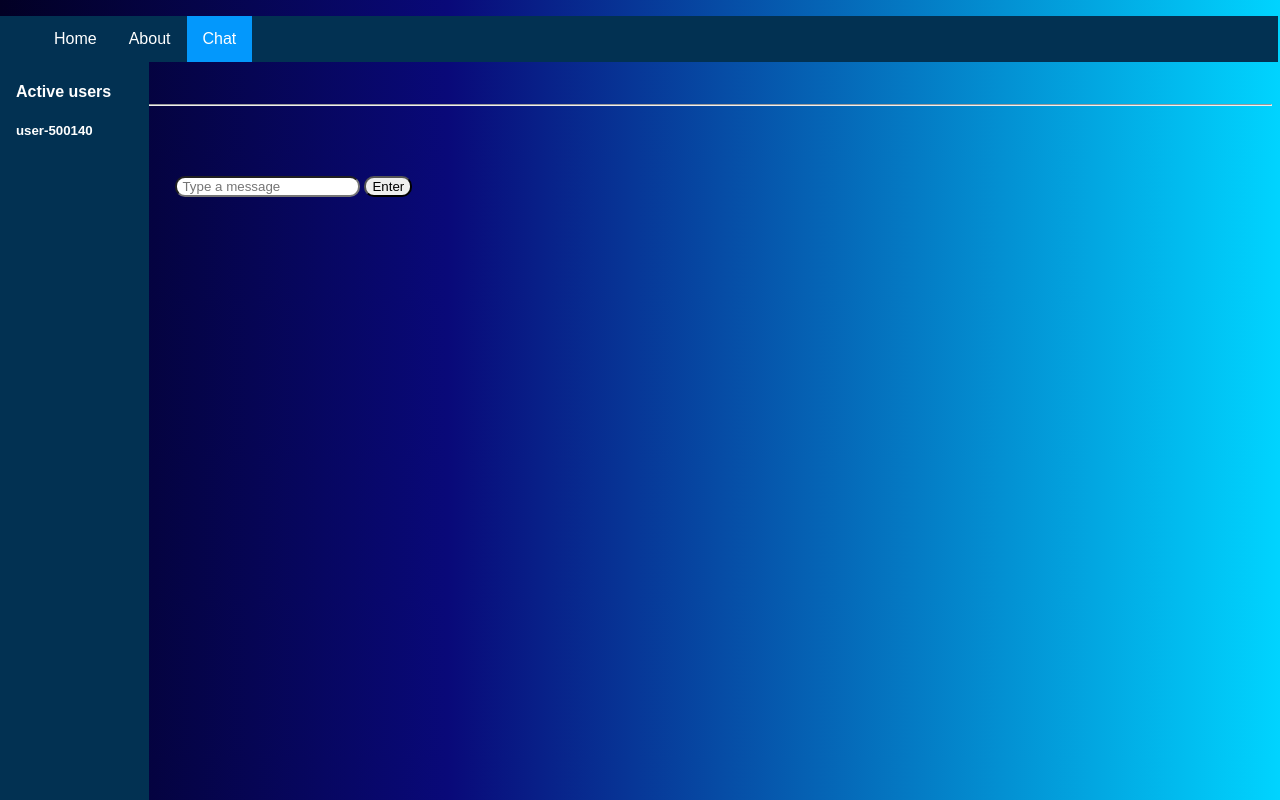
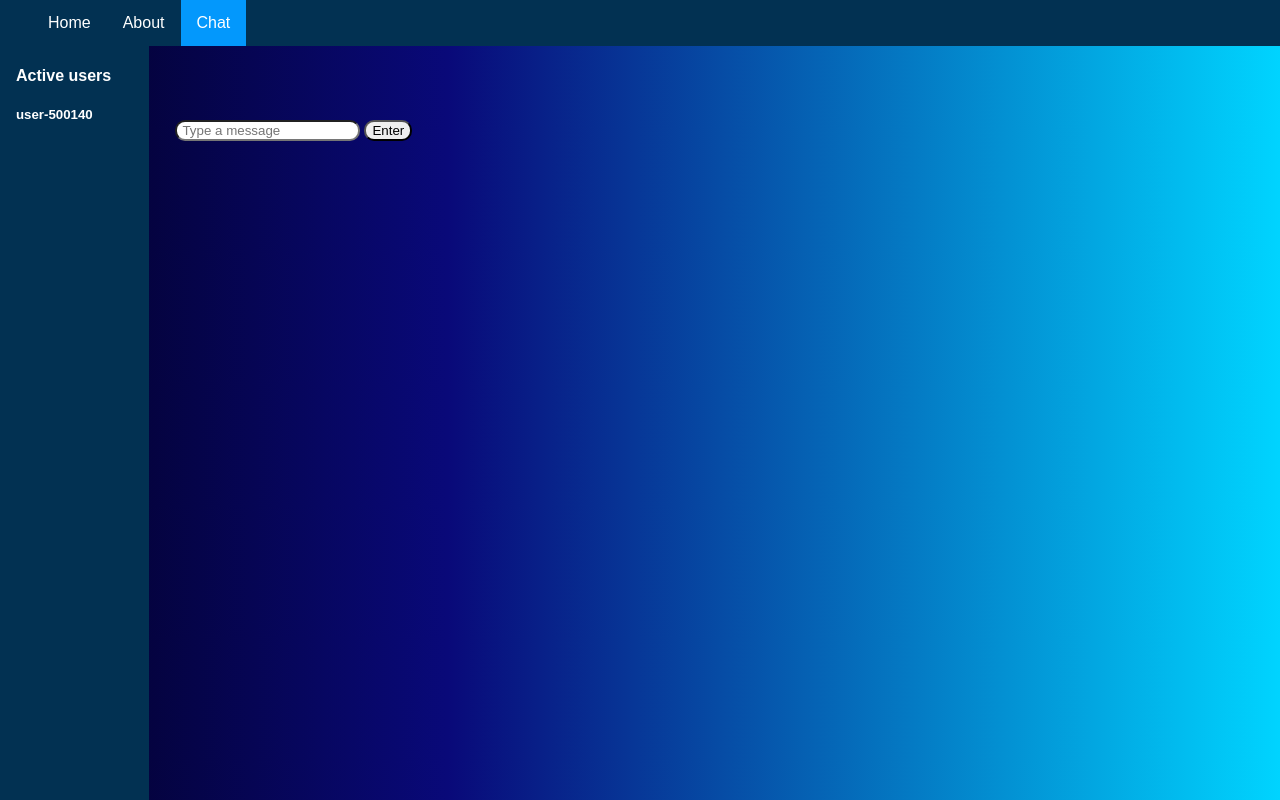
Before and after one commit to u09db23/CA4, a website: page ca4/public/chat.html in a window 1280 px wide. Drawn offline with nearby package versions, Linux system fonts and the light colour scheme; no server answers; a web font is replaced by a local one.

Commit message:
Fixed missing colour in chat page top corner

```diff
--- a/ca4/public/chat.html
+++ b/ca4/public/chat.html
@@ -13,7 +13,7 @@
   <body id="chat-body">
 
     <div class=nav-div id="chatnav">
-          <ul class=nav-ul>
+          <ul class=nav-ul id="chatnavul">
              <li class="nav-li"><a class=nav-a href="index.html">Home</a></li>
              <li class=nav-li><a class=nav-a href="about.html">About</a></li>
              <li class="nav-li active"><a class=nav-a href="#">Chat</a></li>
@@ -28,7 +28,6 @@
 
 
       <br>
-      <hr>
       <div class="content">
         <div class="messages__history"></div>
           <div class="fallback"></div>
--- a/ca4/public/css/demo.css
+++ b/ca4/public/css/demo.css
@@ -17,11 +17,6 @@
   font-weight: 400;
   font-style: normal;
 }
-
-  #chat-body {
-    background: rgb(2,0,36);
-    background: linear-gradient(90deg, rgba(2,0,36,1) 0%, rgba(9,9,121,1) 35%, #00d4ff 100%);
-  }
 
   .outgoing__message {
     color: rgb(0, 119, 255);
@@ -81,12 +76,14 @@
     height: 100%;
     width: 149px;
     position: fixed;
-    z-index: 1;
     top: 0;
     left: 0px;
     background-color: #023152;
     overflow-x: hidden;
-    margin-top: 46px;
+  }
+
+  h4 {
+    padding-top: 30px;
   }
 
   /*make the active user text inherit style from container*/
@@ -131,11 +128,29 @@
   }
 
   #chatnav {
-    margin-left: -10px;
+    margin: 0px;
+    padding: 0px;
   }
 
-  #homenav {
-    margin-left: -10px;
+  #chatnavul {
+    margin: 0px;
+    padding: 0px;
+  }
+
+  #chat-body {
+    background: rgb(2,0,36);
+    background: linear-gradient(90deg, rgba(2,0,36,1) 0%, rgba(9,9,121,1) 35%, #00d4ff 100%);
+    padding: 32px;
+    margin: 0;
+  }
+
+  hr {
+
+  }
+
+  nav {
+    margin: 0px;
+    padding: 0px;
   }
 
   .nav-li {
```
